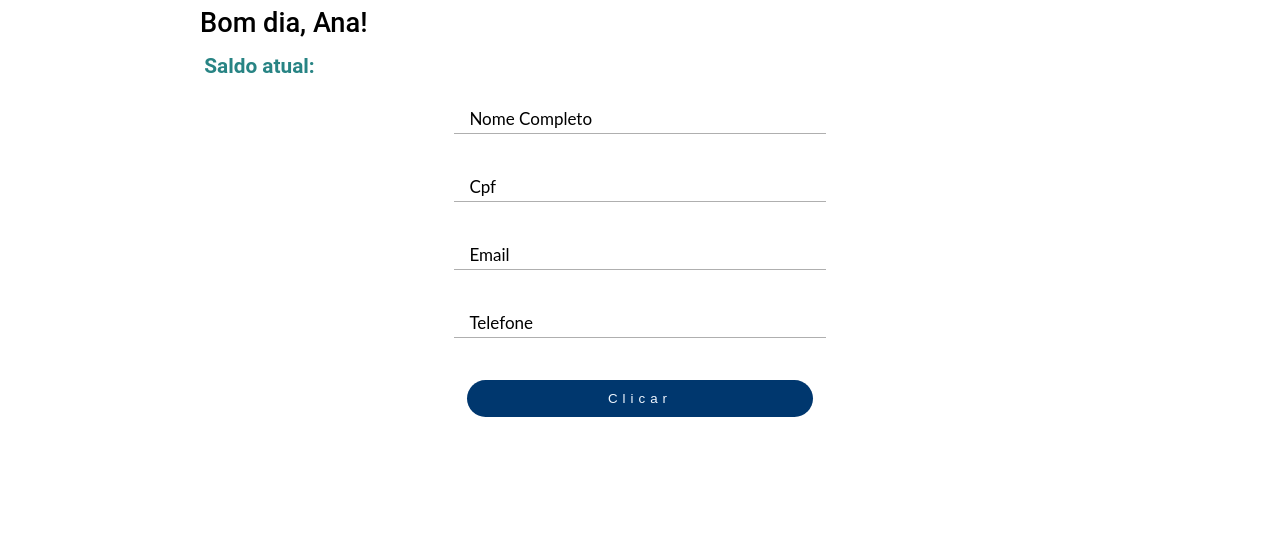
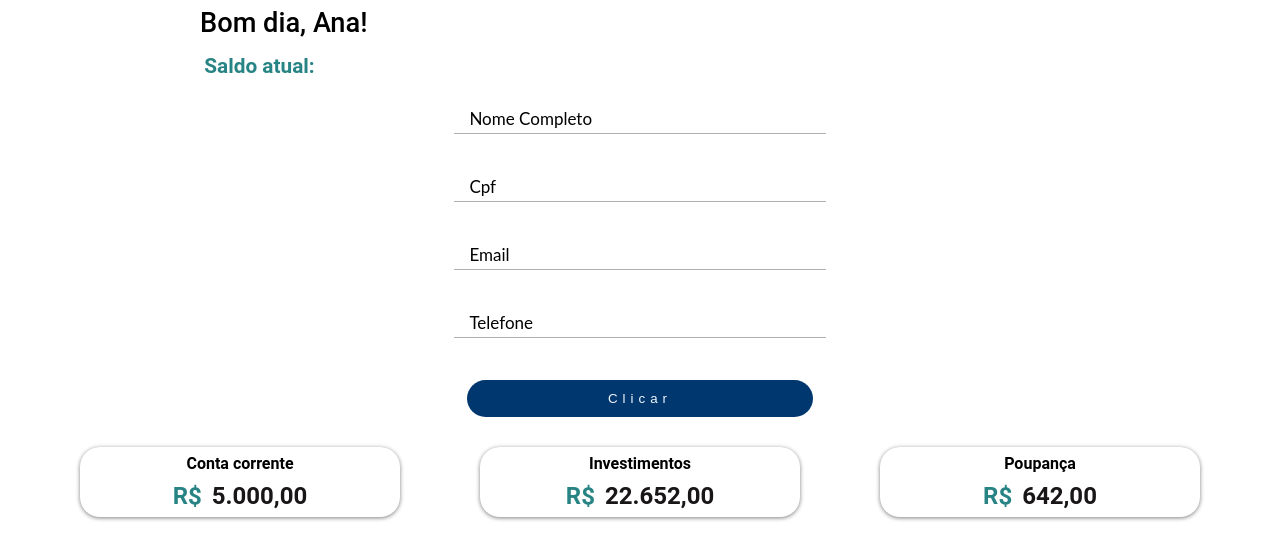
Before and after one commit to MateusNhoato/ImaPay, a React (Vite) app in the folder react/: page / in a window 1280 px wide. Shown: the top 560 px of the page. Built offline with nearby package versions, Linux system fonts and the light colour scheme.

Commit message:
feat info card component

```diff
--- a/react/src/App.css
+++ b/react/src/App.css
@@ -4,6 +4,7 @@
     --secondary-color: #E6BA5C;
     --tertiary-color: #f0f7ff;
     --aux-color: #862020;
+    --aux-color2: #288484;
     --letter-color: #181617;
     --form: #1b1b1b59;
 }
--- a/react/src/App.jsx
+++ b/react/src/App.jsx
@@ -4,6 +4,7 @@ import './App.css'
 import Input from './components/Input/Input'
 import Form from './components/Form/Form'
 import TopTitle from './components/TopTitle/TopTitle'
+import InfoCardComponent from './components/InfoCardComponent/InfoCardComponent'
 
 function App() {
 const alertButton = () => {
@@ -24,6 +25,7 @@ const styleSubtitle = {
 
   return (
     <div>
+      {/* Exemplo de implementação. Remover depois de aplicado*/}
       <div>
         <TopTitle title="Bom dia, Ana!" subtitle="Saldo atual:" styleTitle={ styleTopTitle } styleSubtitle={ styleSubtitle } />
       </div>
@@ -33,6 +35,12 @@ const styleSubtitle = {
         <Input>Email</Input>
         <Input>Telefone</Input>
       </Form>
+      {/* Exemplo de implementação. Remover depois de aplicado*/}
+      <div className="infoCardComponent">
+        <InfoCardComponent title="Conta corrente" value="5.000,00" />
+        <InfoCardComponent title="Investimentos" value="22.652,00"/>
+        <InfoCardComponent title="Poupança"value="642,00"/>
+      </div>
     </div>
   )
 }
--- /dev/null
+++ b/react/src/components/InfoCardComponent/InfoCardComponent.css
@@ -0,0 +1,65 @@
+.infoCardComponent {
+    display: flex;
+    flex-direction: row;
+    justify-content: space-evenly;
+    width: 100%;
+    margin: 30px auto;
+}
+
+/* Rectangle conta corrent */
+.infoCard {
+    display: flex;
+    flex-direction: column;
+    justify-content: center;
+    align-items: center;
+    width: 25vw;
+    height: 70px;
+    min-width: 250px;
+    max-width: 350px;
+
+    background: #FFFFFF;
+    box-shadow: 0px 1px 4px rgba(0, 0, 0, 0.5);
+    border-radius: 20px;
+    font-family: 'Roboto', sans-serif;
+}
+
+/* Conta corrente */
+.infoCardTitle {
+    font-style: normal;
+    font-weight: 700;
+    font-size: 16px;
+    line-height: 27px;
+    color: #000000;
+}
+
+.InfoCardText {
+    font-family: 'Roboto', sans-serif;
+    font-style: normal;
+    font-weight: 700;
+    font-size: 24px;
+    line-height: 38px;
+    color: var(--letter-color);
+    display: flex;
+    flex-direction: row;
+    gap: 10px;
+}
+
+.infoCardDollarSign {
+    color: var(--aux-color2);
+}
+
+@media (max-width: 912px) {
+    div.infoCardComponent {
+        display: flex;
+        flex-direction: column;
+        justify-content: center;
+        align-items: center;
+        width: 70vw;
+        margin: 30px auto;
+        gap: 20px;
+    }
+
+    .infoCard {
+        width: 250px;
+    }
+}
--- /dev/null
+++ b/react/src/components/InfoCardComponent/InfoCardComponent.jsx
@@ -0,0 +1,19 @@
+import React from 'react';
+import './InfoCardComponent.css';
+
+const InfoCardComponent = (props) => {
+    console.log(props.value);
+    return (
+        <div>
+            <div className="infoCard">
+                <p className="infoCardTitle">{props.title}</p>
+                <div className='InfoCardText'>
+                    <div className="infoCardDollarSign">R$</div>
+                    <div className='InfoCardText'>{props.value}</div>
+                </div>
+            </div>
+        </div>
+    )
+}
+
+export default InfoCardComponent;
```
